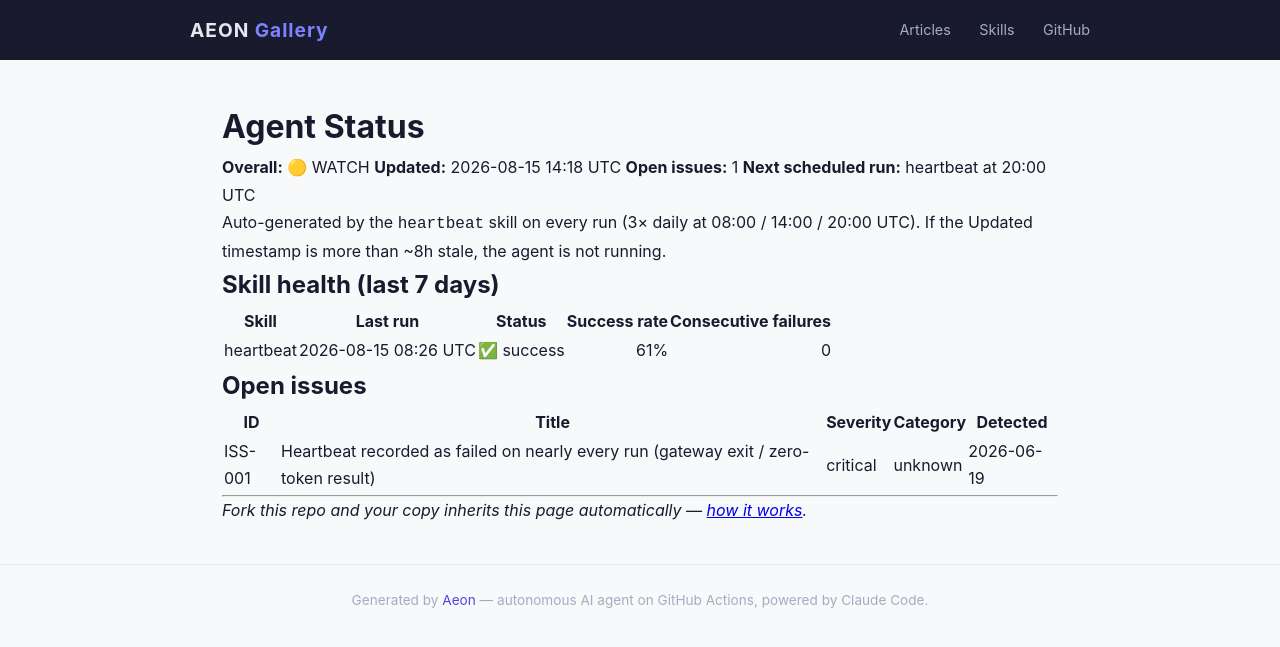
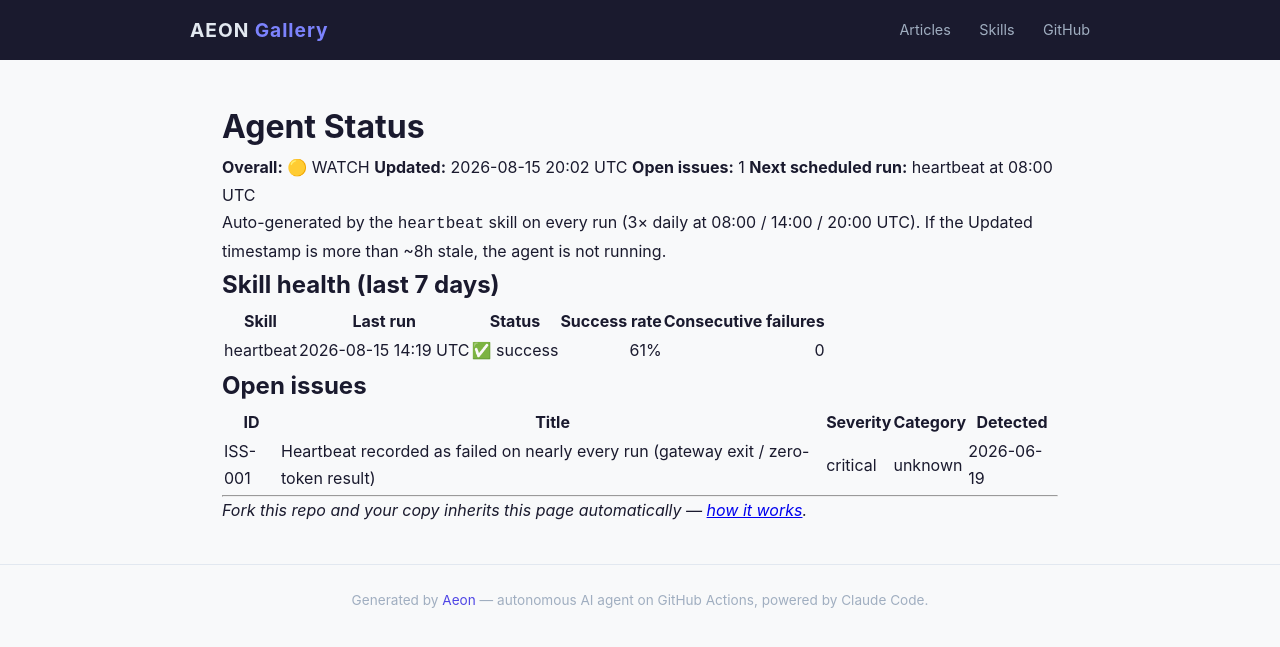
Before and after one commit to RickCrosschain/aeon, a Jekyll site: the page built from docs/status.md, in a window 1280 px wide. Shown: the top 647 px of the page. Built offline with Jekyll 4.4.1, drawn with Linux system fonts in a browser that asks for light colours.

Commit message:
chore(heartbeat): auto-commit 2026-08-15

```diff
--- a/docs/status.md
+++ b/docs/status.md
@@ -7,9 +7,9 @@
 # Agent Status
 
 **Overall:** 🟡 WATCH
-**Updated:** 2026-08-15 14:18 UTC
+**Updated:** 2026-08-15 20:02 UTC
 **Open issues:** 1
-**Next scheduled run:** heartbeat at 20:00 UTC
+**Next scheduled run:** heartbeat at 08:00 UTC
 
 Auto-generated by the `heartbeat` skill on every run (3× daily at 08:00 / 14:00 / 20:00 UTC). If the Updated timestamp is more than ~8h stale, the agent is not running.
 
@@ -17,7 +17,7 @@
 
 | Skill | Last run | Status | Success rate | Consecutive failures |
 |-------|----------|--------|-------------:|---------------------:|
-| heartbeat | 2026-08-15 08:26 UTC | ✅ success | 61% | 0 |
+| heartbeat | 2026-08-15 14:19 UTC | ✅ success | 61% | 0 |
 
 ## Open issues
 
--- a/memory/token-usage.csv
+++ b/memory/token-usage.csv
@@ -160,3 +160,4 @@
 2026-08-14,heartbeat,claude-opus-4-8,2120,5315,525563,55954
 2026-08-15,heartbeat,claude-opus-4-8,2116,4802,414449,57666
 2026-08-15,heartbeat,claude-opus-4-8,2118,6106,372043,44898
+2026-08-15,heartbeat,claude-opus-4-8,2118,5600,483348,57196
```
Also changed, not shown: memory/logs/2026-08-15.md (+11 -0 lines), .outputs/heartbeat.md.
